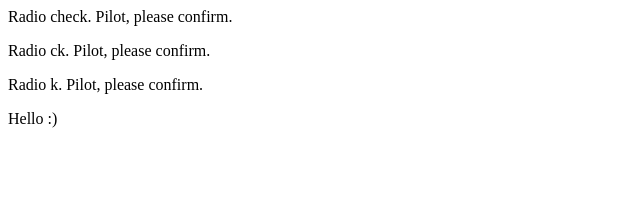
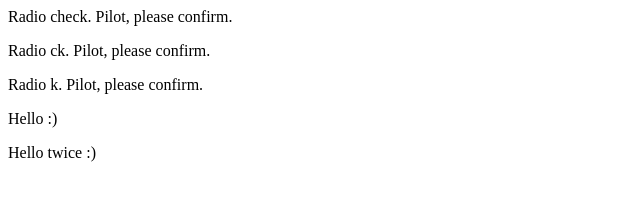
Before and after one commit to ibrahimendire/Studio-Communication-Log, a plain HTML site: page index.html in a window 1280 px wide. Shown: the whole page, without its empty margins (0-640 px from the left). Drawn offline with Linux system fonts and the light colour scheme.

Commit message:
Fourth commited

```diff
--- a/index.html
+++ b/index.html
@@ -4,5 +4,6 @@
    <p>Radio ck. Pilot, please confirm.</p>
    <p>Radio k. Pilot, please confirm.</p>
    <p>Hello :)</p>
+   <p>Hello twice :)</p>
 </body>
 </html>
```
